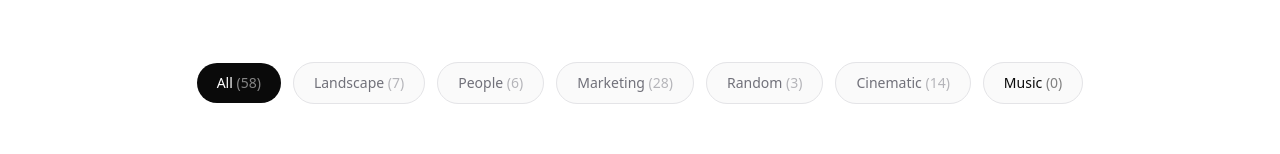
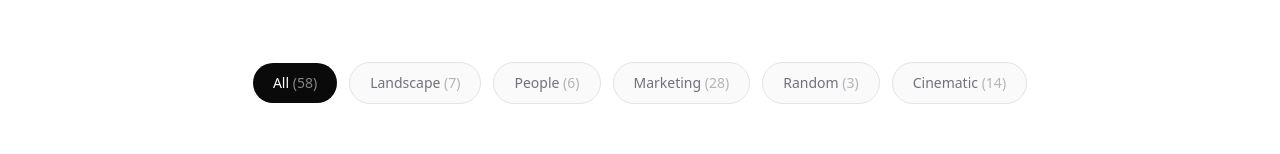
Before and after one commit to JoshBuildApp/joyful-visual-kit, a React (Vite) app: page /gallery in a window 1280 px wide. Shown: the part 384-538 px from the top of the page. Built offline with nearby package versions, Linux system fonts and the light colour scheme; the HTML template or start-up script is replaced by a standard one; a web font is replaced by a local one.

Commit message:
Changes
Co-authored-by: JoshBuildApp <210240458+JoshBuildApp@users.noreply.github.com>

```diff
--- a/src/pages/Gallery.tsx
+++ b/src/pages/Gallery.tsx
@@ -163,14 +163,13 @@ export default function Gallery() {
               label="All"
               count={subjectCounts.all}
             />
-            {SUBJECTS.map((s) => (
+            {SUBJECTS.filter((s) => (subjectCounts[s] ?? 0) > 0).map((s) => (
               <FilterPill
                 key={s}
                 active={filter === s}
                 onClick={() => setFilter(s)}
                 label={s.charAt(0).toUpperCase() + s.slice(1)}
                 count={subjectCounts[s] ?? 0}
-                disabled={(subjectCounts[s] ?? 0) === 0}
               />
             ))}
           </div>
```
